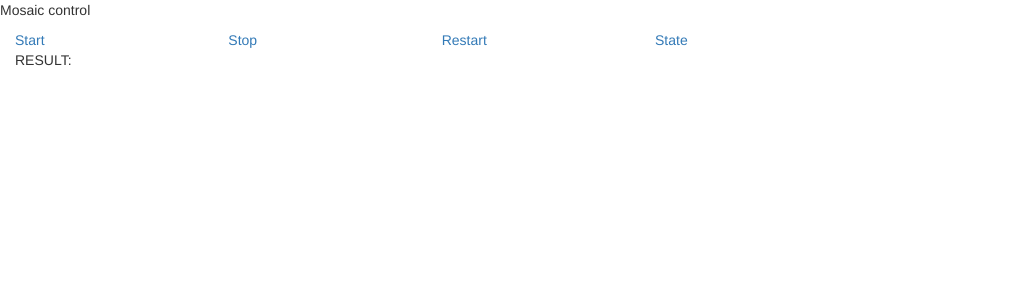
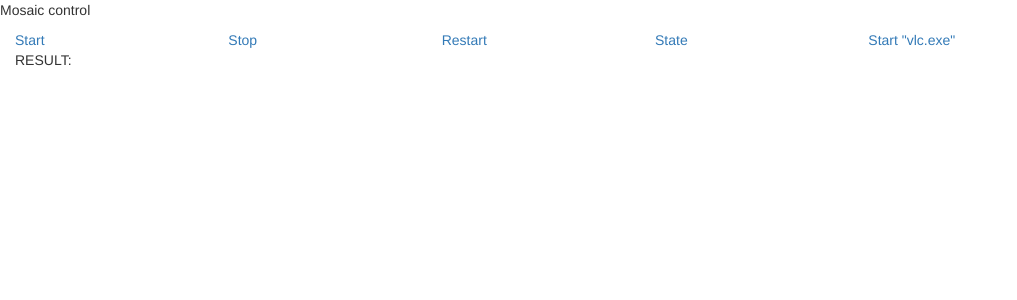
Before and after one commit to khpldome/domectrl, a Django app: page /dome/ in a window 1280 px wide. Shown: the top 300 px of the page, without its empty margins (0-1017 px from the left). Run offline with Django 3.2, Linux system fonts and the light colour scheme; some libraries are stand-ins or nearby versions.

Commit message:
mosaic_func; vlc_func

```diff
--- a/dome/templates/dome/index.html
+++ b/dome/templates/dome/index.html
@@ -21,6 +21,11 @@
     <a href="{% url 'mosaic' mosaic_action='State' %}" class="flrow-a-btn wide grey"><span>State</span></a>
 </div>
 
+<div class="col-sm-2 btn-group">
+    <a href="{% url 'vlc' vlc_action='Start' %}" class="flrow-a-btn wide grey"><span>Start "vlc.exe"</span></a>
+</div>
+
+
 <br>
 
 <div class="col-sm-12">
--- a/dome/urls.py
+++ b/dome/urls.py
@@ -22,6 +22,8 @@ urlpatterns = [
 
     url(r'^$', views.index, name='index'),
 
-    url(r'^mosaic/(?P<mosaic_action>\w+)/$', views.StoreDirectView.as_view(), name='mosaic'),
+    url(r'^mosaic/(?P<mosaic_action>\w+)/$', views.MosaicActionView.as_view(), name='mosaic'),
+
+    url(r'^vlc/(?P<vlc_action>\w+)/$', views.VlcActionView.as_view(), name='vlc'),
 
 ]
--- a/dome/views.py
+++ b/dome/views.py
@@ -6,11 +6,8 @@ from django.views.generic import View, TemplateView
 import xmltodict
 import pprint
 
-import win32api as w
-import win32con as c
-
-
-from django.views import View
+# import win32api as w
+# import win32con as c
 
 
 def index(request):
@@ -18,7 +15,7 @@ def index(request):
     return render(request, 'dome/index.html', context)
 
 
-class StoreDirectView(TemplateView):
+class MosaicActionView(TemplateView):
 
     template_name = 'dome/index.html'
 
@@ -28,16 +25,22 @@ class StoreDirectView(TemplateView):
         # messages.error(request, 'User already has this module.')
         # return HttpResponse('Result: ' + text_output)
 
-        return super(StoreDirectView, self).get(request, *args, **kwargs)
+        return super(MosaicActionView, self).get(request, *args, **kwargs)
 
     def get_context_data(self, **kwargs):
-        context = super(StoreDirectView, self).get_context_data(**kwargs)
+        context = super(MosaicActionView, self).get_context_data(**kwargs)
+        text_output = ""
         if 'mosaic_action' in kwargs:
             mosaic_action = kwargs['mosaic_action']
-            print("get=", mosaic_action)
+            print("mosaic_action=", mosaic_action)
 
-            text_output = ""
-            text_output = start_mosaic(mosaic_action)
+            text_output = mosaic_func(mosaic_action)
+
+        if 'vlc_action' in kwargs:
+            vlc_action = kwargs['vlc_action']
+            print("vlc_action=", vlc_action)
+
+            text_output = vlc_func(vlc_action)
 
         # context['pages'] = ModulePage.objects.filter(module_id=self.mymodule.id)
         context.update({
@@ -50,35 +53,56 @@ class StoreDirectView(TemplateView):
     #     # Get clone id
     #     return reverse_lazy('monetize_module', kwargs={'module_id': module_id})
 
-def start_mosaic(mode):
-    print("Stsrt mosaic")
+
+class VlcActionView(TemplateView):
+
+    template_name = 'dome/index.html'
+
+    def get(self, request, *args, **kwargs):
+        return super(VlcActionView, self).get(request, *args, **kwargs)
+
+    def get_context_data(self, **kwargs):
+        context = super(VlcActionView, self).get_context_data(**kwargs)
+        text_output = ""
+
+        if 'vlc_action' in kwargs:
+            vlc_action = kwargs['vlc_action']
+            print("vlc_action=", vlc_action)
+
+            text_output = vlc_func(vlc_action)
+
+        context['data_context'] = text_output
+        return context
+
+
+def mosaic_func(action):
+
     import os
     import ctypes
     from subprocess import check_output
 
+    enc = 'cp%d' % ctypes.windll.kernel32.GetOEMCP()
+    configureMosaic_exe = os.path.dirname(os.path.dirname(os.path.abspath(__file__))) + r'\exec\Mosaic\configureMosaic-32bit-64bit.exe'
+
     str_param = ''
-
-    enc = 'cp%d' % ctypes.windll.kernel32.GetOEMCP()
-    pathMosaic = os.path.dirname(os.path.dirname(os.path.abspath(__file__)))+r'\exec\Mosaic\configureMosaic-32bit-64bit.exe'
-    pathVLC = os.path.dirname(os.path.dirname(os.path.abspath(__file__)))+r'\exec\vlc\vlc.exe'
-    # MOSAIC_ENABLE = 'set rows=1 cols=8 res=1280,768,60 out=0,0 out=0,1 out=0,2 out=0,3 out=1,0 out=1,1 out=1,2 out=1,3'
-    # MOSAIC_DISABLE = 'disable'
-
-    if mode == "Start":
+    if action == "Start":
+        print("Start mosaic")
         str_param = 'set rows=1 cols=8 res=1280,768,60 out=0,0 out=0,1 out=0,2 out=0,3 out=1,0 out=1,1 out=1,2 out=1,3'
 
-    elif mode == "Stop":
+    elif action == "Stop":
+        print("Stop mosaic")
         str_param = 'disable'
 
-    elif mode == "Restart":
+    elif action == "Restart":
+        print("Restart mosaic")
         str_param = 'help'
 
-    elif mode == "State":
+    elif action == "State":
+        print("State mosaic")
         str_param = 'query current'
 
-    # out = check_output([pathVLC])
-    out = check_output([pathMosaic, str_param])
-    # out = check_output([pathMosaic, 'query', 'current'])
+    out = check_output([configureMosaic_exe, str_param.split(sep=" ")])
+    # out = check_output([configureMosaic_exe, 'query', 'current'])
 
     # doc_dict = xmltodict.parse(out)  # Parse the read document string
     # pprint.pprint(doc_dict)
@@ -91,9 +115,25 @@ def start_mosaic(mode):
     # print(locale.getpreferredencoding())
     # print(sys.stdout.encoding)
     # print(sys.stderr.encoding)
-    # print(pathMosaic)
+
+    return out.decode(enc)
 
 
+def vlc_func(action):
 
+    import os
+    import ctypes
+    from subprocess import check_output
+
+    enc = 'cp%d' % ctypes.windll.kernel32.GetOEMCP()
+    vlc_exe = os.path.dirname(os.path.dirname(os.path.abspath(__file__))) + r'\exec\vlc\vlc.exe'
+
+    str_param = ''
+    if action == "Start":
+        print("Start vlc")
+        str_param = '--intf=qt  --extraintf=http:rc --http-password=6393363933 --quiet --file-logging'
+
+    out = check_output([vlc_exe, str_param.split(sep=" ")])
+    print(out.decode(enc))
 
     return out.decode(enc)
--- a/qweqweq/test_bot.py
+++ b/qweqweq/test_bot.py
@@ -4,7 +4,9 @@ from telegram.ext import Updater
 from telegram.ext import CommandHandler
 import logging
 
-logging.basicConfig(format='%(asctime)s - %(name)s - %(levelname)s - %(message)s', level=logging.INFO)
+logging.basicConfig(filename='telegram_bot.log',
+                    format='%(asctime)s - %(name)s - %(levelname)s - %(message)s',
+                    level=logging.INFO)
 # logging.basicConfig(format='%(asctime)s - %(name)s - %(levelname)s - %(message)s', level=logging.DEBUG)
 logger = logging.getLogger()
 logger.setLevel(logging.INFO)
@@ -14,6 +16,7 @@ TOKEN = '345369460:AAGgeEcjoDtS2YCk9f8_N03rBUxjItk_vco'
 
 bot = telegram.Bot(token=TOKEN)
 print(bot.get_me())
+logging.debug(bot.get_me())
 
 updates = bot.get_updates()
 print([u.message.text for u in updates])
@@ -22,6 +25,7 @@ chat_id = bot.get_updates()[-1].message.chat_id
 print("chat_id=", chat_id)
 
 bot.send_message(chat_id=chat_id, text="I'm sorry Dave I'm afraid I can't do that.")
+logging.info("I'm sorry Dave I'm afraid I can't do that.")
 
 # updater = Updater(token=TOKEN)
 # dispatcher = updater.dispatcher
```
